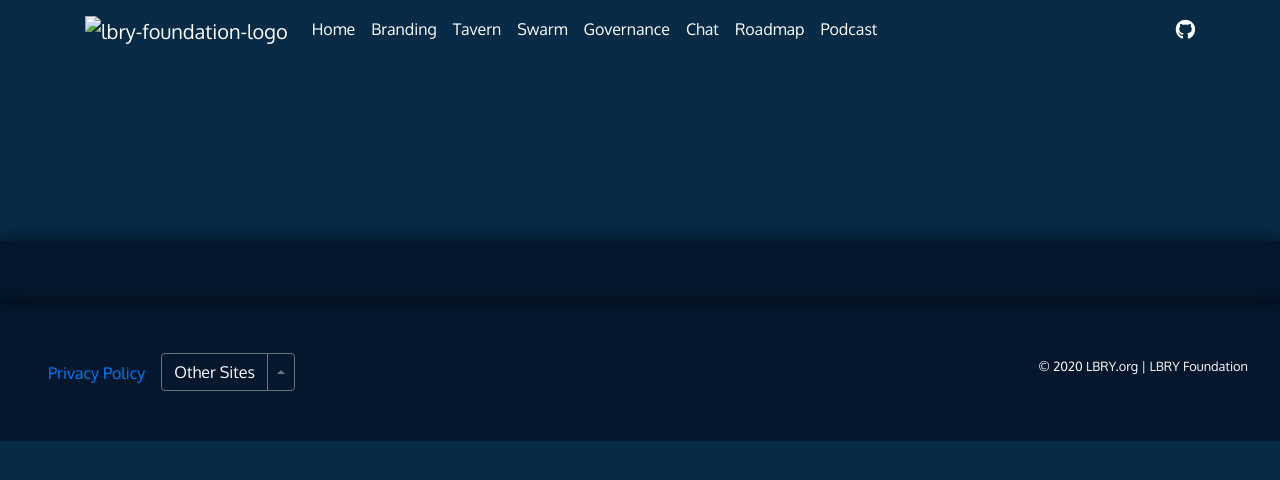
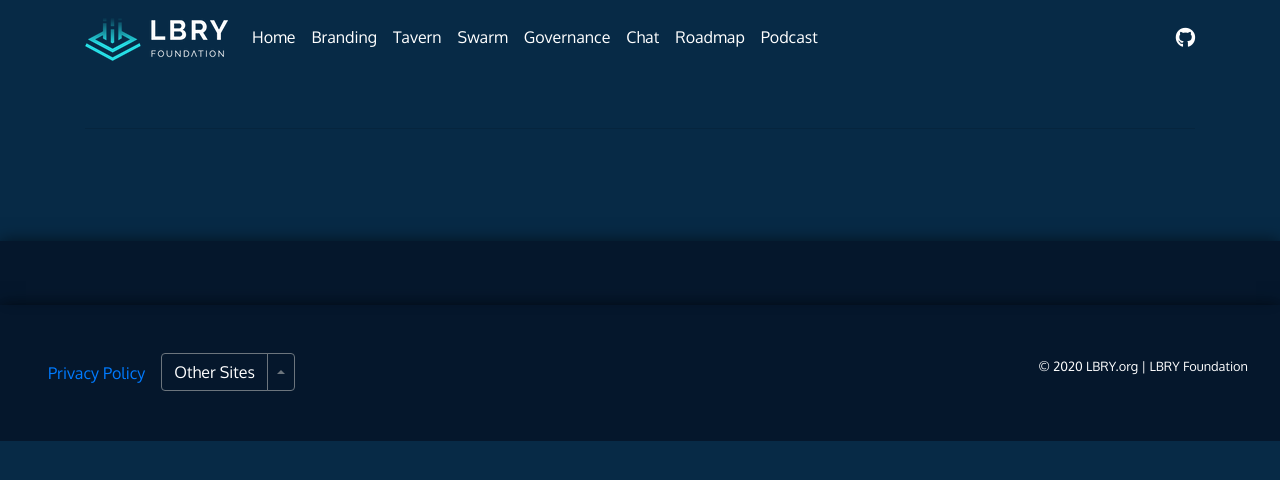
Before and after one commit to LBRYFoundation/lbryorg, a Jekyll site: the page built from img/readme.md, in a window 1280 px wide. Shown: the top 480 px of the page. Built offline with Jekyll 4.4.1, drawn with Linux system fonts in a browser that asks for light colours; our own code applies the rules of GitHub Pages for plain Markdown files.

Commit message:
fix the link bug

```diff
--- a/_includes/logo.html
+++ b/_includes/logo.html
@@ -3,8 +3,8 @@
     <!-- LogoPart for HOMEPAGE -->
 
       <!-- Foundaton Logo -->
-              <a class="navbar-brand" href="../">
-                <img src="../img/logo.png"  alt="lbry-foundation-logo">
+              <a class="navbar-brand" href="./">
+                <img src="./img/logo.png"  alt="lbry-foundation-logo">
               </a>
       <!-- /Foundaton Logo -->
 
@@ -15,8 +15,8 @@
     <!-- LogoPart for DefaultLayoutsPages -->
 
       <!-- Foundaton Logo -->
-              <a class="navbar-brand" href="./">
-                <img src="./img/logo.png"  alt="lbry-foundation-logo">
+              <a class="navbar-brand" href="../">
+                <img src="../img/logo.png"  alt="lbry-foundation-logo">
               </a>
       <!-- /Foundaton Logo -->
 
```
